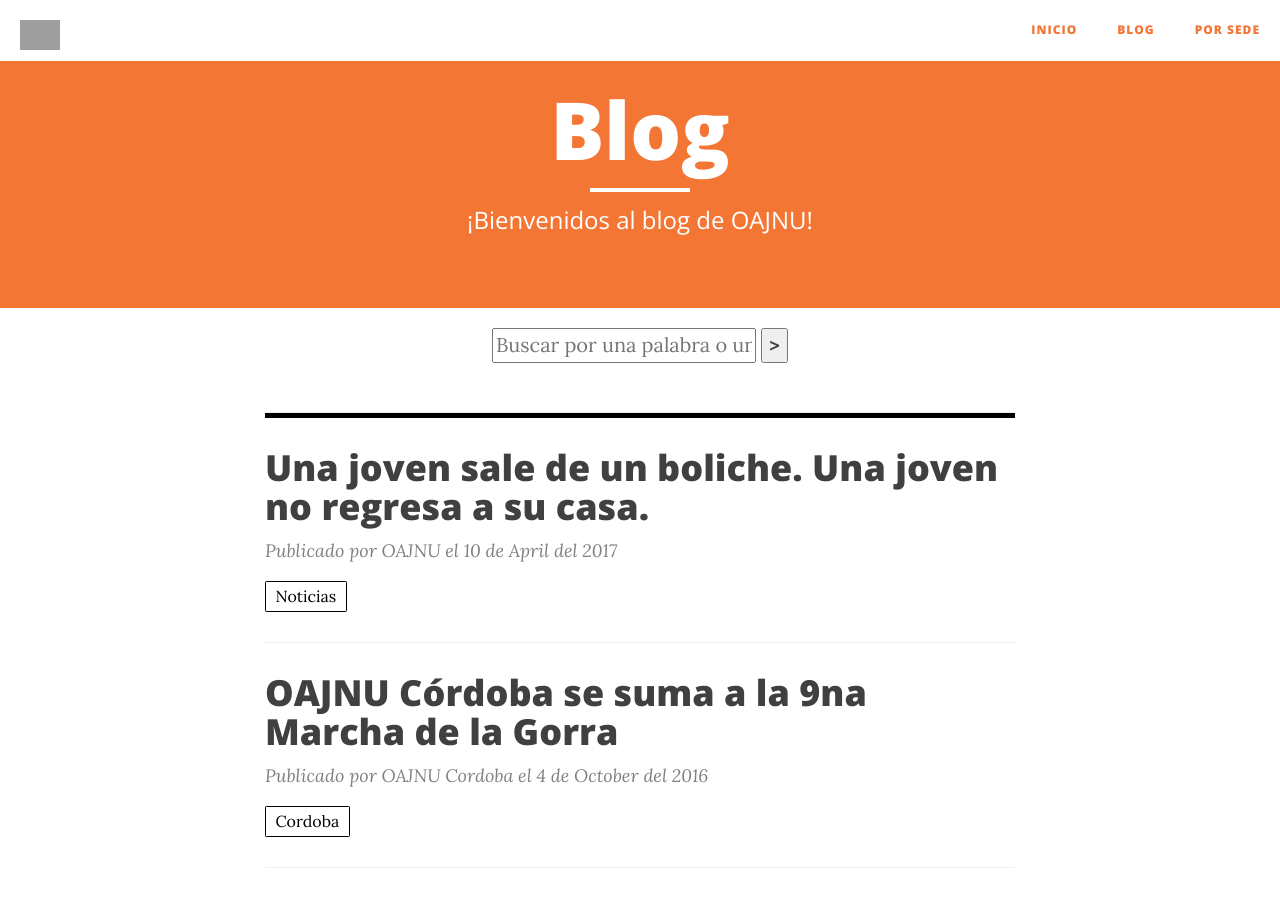
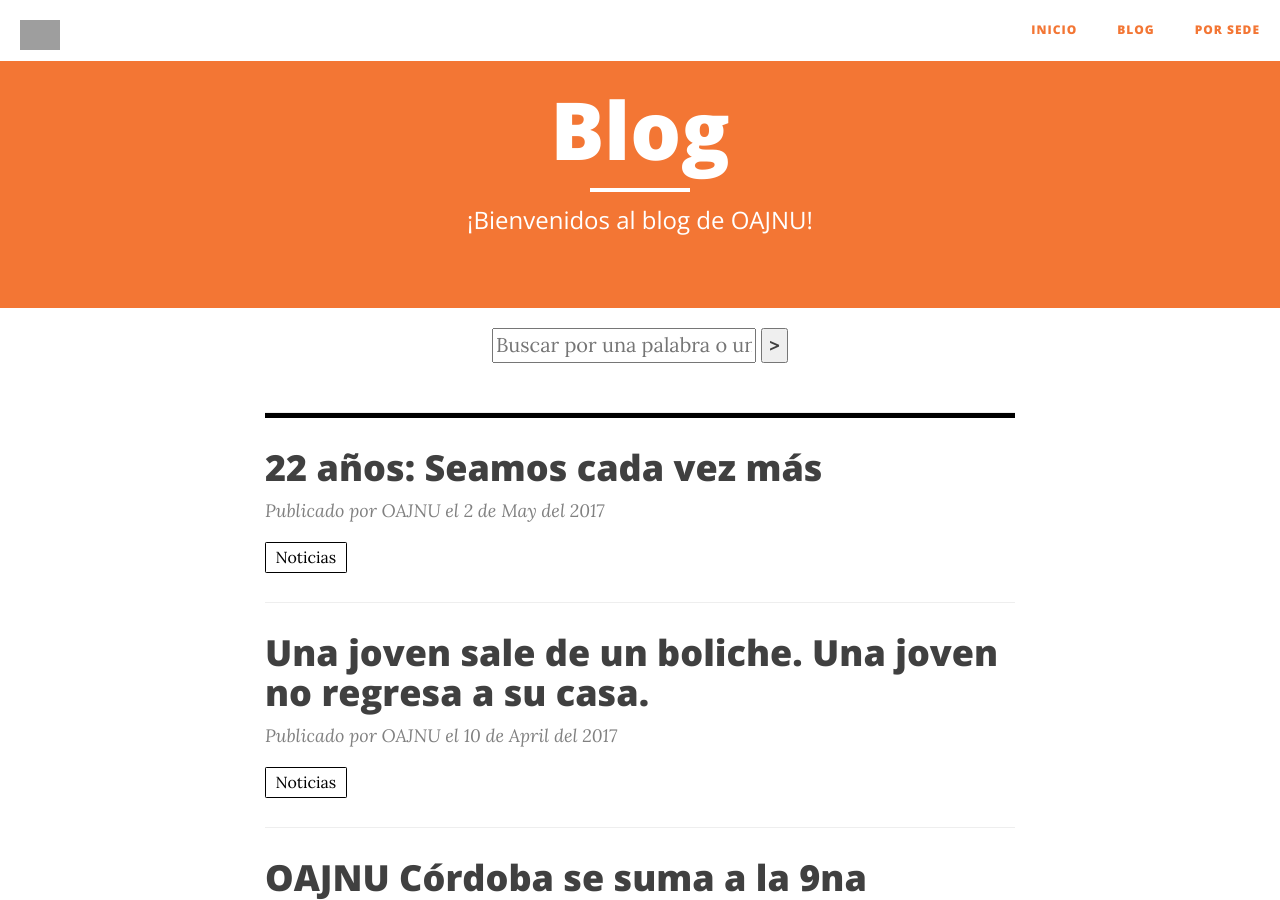
Before and after one commit to OAJNU/blog, a Jekyll site: the page built from index.html, in a window 1280 px wide and 900 px high. Built offline with Jekyll 4.4.1, drawn with Linux system fonts in a browser that asks for light colours; nearby versions of some CDN libraries; the list of posts is cut into pages by our own code.

Commit message:
Updated 2017-05-02-22-a-os-seamos-cada-vez-m-s.md

```diff
--- a/_posts/2017-05-02-22-a-os-seamos-cada-vez-m-s.md
+++ b/_posts/2017-05-02-22-a-os-seamos-cada-vez-m-s.md
@@ -4,13 +4,14 @@
 horizontal: "</section></section><section markdown=\"1\" data-background=\"http://oajnu.github.io/blog/img/slidebackground.png\"><section markdown=\"1\">"
 subtitle: ""
 layout: post
-author: ""
-tags: ""
+author: OAJNU
+tags: Noticias
 theme: beige
 trans: cube
-published: false
+published: true
 title: "22 años: Seamos cada vez más"
 ---
+
 
 Un 2 de mayo de 1995 un grupo de 10 jóvenes en Buenos Aires se propuso hacer realidad un sueño y perseguir un ideal bajo una Asociación Civil que dieron a llamar **OAJNU**. Seguramente esos jóvenes no se imaginaban que con el correr de los años, esa sigla se convertiría no sólo en un espíritu sino también en un estilo de vida que trasciende cualquier límite o frontera. OAJNU no es sólo una ONG con una estructura 100% voluntaria que crece a pasos de gigantes, lo que la distingue es que está impregnada de cientos de historias de voluntarios, de docentes, de familias y de participantes. Esa es su esencia: la construcción colectiva.
 
```
